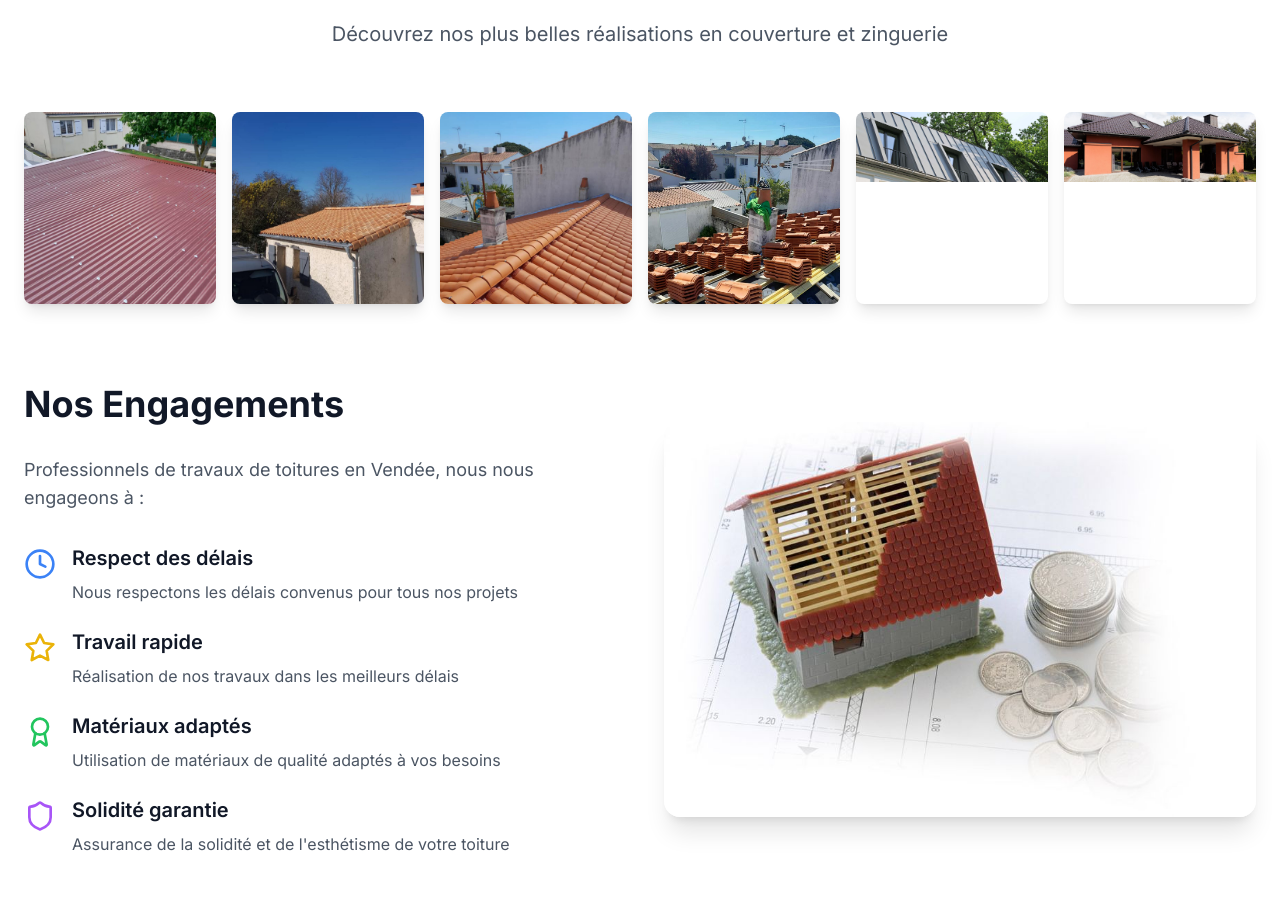
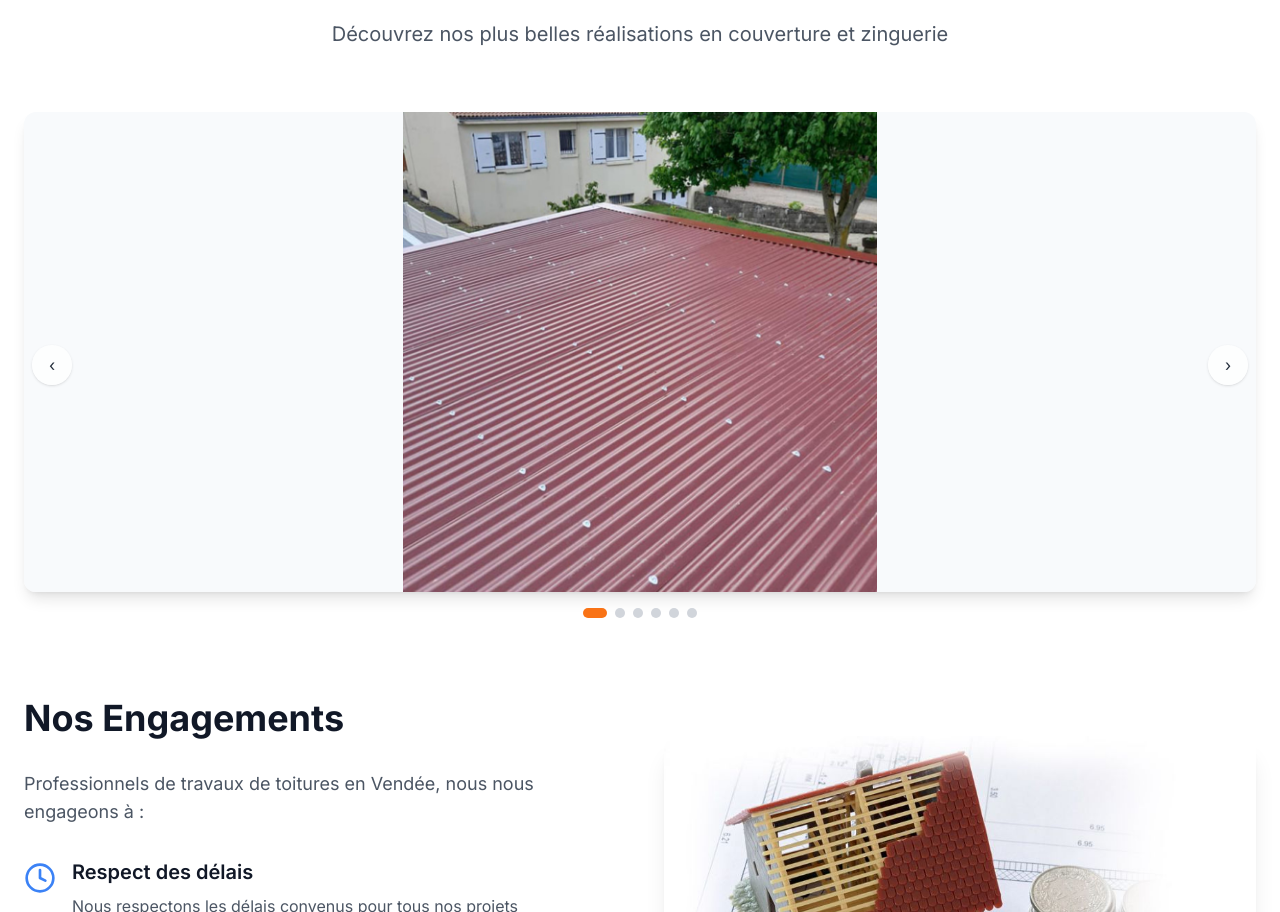
Before and after one commit to capponuts/couvreur, a Next.js app: page / in a window 1280 px wide. Shown: the part 2472-3384 px from the top of the page. Built offline with nearby package versions, Linux system fonts and the light colour scheme.

Commit message:
feat(realisations): carousel with lightbox; add assets; UX tweaks

```diff
--- a/src/components/Realisations.tsx
+++ b/src/components/Realisations.tsx
@@ -2,6 +2,7 @@
 
 import { motion } from 'framer-motion'
 import { Star, Award, Clock, Shield } from 'lucide-react'
+import { useEffect, useState } from 'react'
 
 export default function Realisations() {
   const realisations = [
@@ -12,6 +13,23 @@ export default function Realisations() {
     { src: '/real5.jpg', alt: 'Réalisation 5' },
     { src: '/real6.jpg', alt: 'Réalisation 6' },
   ]
+
+  const [currentIndex, setCurrentIndex] = useState(0)
+  const [isLightboxOpen, setIsLightboxOpen] = useState(false)
+
+  const goPrev = () => setCurrentIndex((i) => (i === 0 ? realisations.length - 1 : i - 1))
+  const goNext = () => setCurrentIndex((i) => (i === realisations.length - 1 ? 0 : i + 1))
+
+  useEffect(() => {
+    if (!isLightboxOpen) return
+    const handler = (e: KeyboardEvent) => {
+      if (e.key === 'Escape') setIsLightboxOpen(false)
+      if (e.key === 'ArrowLeft') goPrev()
+      if (e.key === 'ArrowRight') goNext()
+    }
+    window.addEventListener('keydown', handler)
+    return () => window.removeEventListener('keydown', handler)
+  }, [isLightboxOpen])
 
   const engagements = [
     {
@@ -58,7 +76,7 @@ export default function Realisations() {
   }
 
   return (
-    <section className="py-20 bg-white">
+    <section id="realisations" className="py-20 bg-white">
       <div className="container mx-auto px-6">
         {/* Section Title */}
         <motion.div
@@ -76,32 +94,106 @@ export default function Realisations() {
           </p>
         </motion.div>
 
-        {/* Gallery Grid */}
-        <motion.div
-          variants={containerVariants}
-          initial="hidden"
-          whileInView="visible"
-          viewport={{ once: true }}
-          className="grid grid-cols-2 md:grid-cols-3 lg:grid-cols-6 gap-4 mb-20"
+        {/* Carousel */}
+        <div className="mb-20">
+          <div className="relative">
+            <div className="overflow-hidden rounded-xl shadow-lg">
+              <div
+                className="flex transition-transform duration-500"
+                style={{ transform: `translateX(-${currentIndex * 100}%)` }}
               >
                 {realisations.map((realisation, index) => (
-            <motion.div
-              key={index}
-              variants={itemVariants}
-              whileHover={{ scale: 1.05, z: 10 }}
-              className="relative group cursor-pointer"
+                  <div key={index} className="min-w-full">
+                    <button
+                      type="button"
+                      onClick={() => setIsLightboxOpen(true)}
+                      className="block w-full"
+                      aria-label={`Voir ${realisation.alt}`}
                     >
-              <div className="relative aspect-square overflow-hidden rounded-lg shadow-lg">
                       <img
                         src={realisation.src}
                         alt={realisation.alt}
-                  className="object-cover transition-transform duration-300 group-hover:scale-110"
+                        className="w-full h-[50vh] md:h-[60vh] object-contain bg-slate-50"
                       />
-                <div className="absolute inset-0 bg-black/0 group-hover:bg-black/20 transition-all duration-300 rounded-lg" />
+                    </button>
                   </div>
-            </motion.div>
                 ))}
-        </motion.div>
+              </div>
+            </div>
+
+            {/* Controls */}
+            <button
+              type="button"
+              onClick={goPrev}
+              className="absolute left-2 top-1/2 -translate-y-1/2 bg-white/80 hover:bg-white text-gray-800 rounded-full w-10 h-10 flex items-center justify-center shadow"
+              aria-label="Précédent"
+            >
+              ‹
+            </button>
+            <button
+              type="button"
+              onClick={goNext}
+              className="absolute right-2 top-1/2 -translate-y-1/2 bg-white/80 hover:bg-white text-gray-800 rounded-full w-10 h-10 flex items-center justify-center shadow"
+              aria-label="Suivant"
+            >
+              ›
+            </button>
+
+            {/* Dots */}
+            <div className="mt-4 flex items-center justify-center space-x-2">
+              {realisations.map((_, i) => (
+                <button
+                  key={i}
+                  aria-label={`Aller à la diapositive ${i + 1}`}
+                  onClick={() => setCurrentIndex(i)}
+                  className={`h-2.5 rounded-full transition-all ${
+                    currentIndex === i ? 'w-6 bg-orange-500' : 'w-2.5 bg-gray-300'
+                  }`}
+                />
+              ))}
+            </div>
+          </div>
+        </div>
+
+        {/* Lightbox */}
+        {isLightboxOpen && (
+          <div
+            className="fixed inset-0 z-[60] bg-black/80 flex items-center justify-center p-4"
+            onClick={() => setIsLightboxOpen(false)}
+          >
+            <div className="relative max-w-5xl w-full" onClick={(e) => e.stopPropagation()}>
+              <img
+                src={realisations[currentIndex].src}
+                alt={realisations[currentIndex].alt}
+                className="w-full max-h-[80vh] object-contain"
+              />
+              <button
+                type="button"
+                onClick={() => setIsLightboxOpen(false)}
+                className="absolute top-2 right-2 bg-white/90 text-gray-900 rounded-full w-10 h-10 flex items-center justify-center shadow"
+                aria-label="Fermer"
+              >
+                ✕
+              </button>
+              <button
+                type="button"
+                onClick={goPrev}
+                className="absolute left-2 top-1/2 -translate-y-1/2 bg-white/90 text-gray-900 rounded-full w-10 h-10 flex items-center justify-center shadow"
+                aria-label="Précédent"
+              >
+                ‹
+              </button>
+              <button
+                type="button"
+                onClick={goNext}
+                className="absolute right-2 top-1/2 -translate-y-1/2 bg-white/90 text-gray-900 rounded-full w-10 h-10 flex items-center justify-center shadow"
+                aria-label="Suivant"
+              >
+                ›
+              </button>
+            </div>
+          </div>
+        )}
 
         {/* Engagements Section */}
         <div className="grid lg:grid-cols-2 gap-12 items-center">
```
Lines whose indentation alone changed are shown as unchanged.
